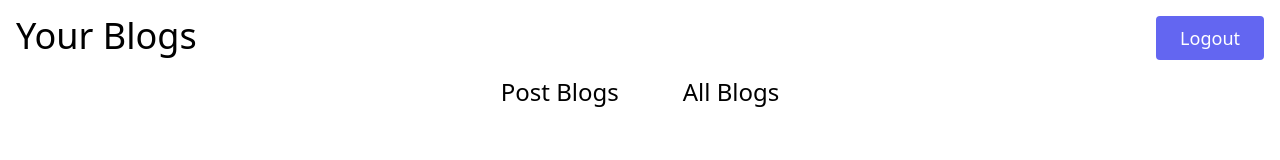
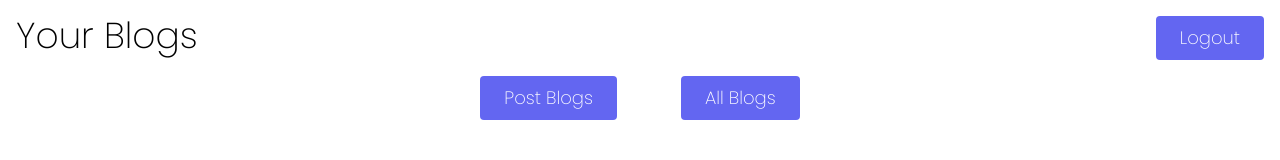
Before and after one commit to muhammadazeemkhan/Blog-App, a plain HTML site: page Blogs/currentUserBlog.html in a window 1280 px wide. Drawn offline with nearby package versions, Linux system fonts and the light colour scheme; some packages are replaced by stand-ins of ours; no server answers; a script that the page names is missing.

Commit message:
Font Updated

```diff
--- a/Blogs/currentUserBlog.html
+++ b/Blogs/currentUserBlog.html
@@ -6,8 +6,12 @@
     <meta name="viewport" content="width=device-width, initial-scale=1.0" />
     <title>Your Blogs</title>
     <script src="https://cdn.tailwindcss.com"></script>
+    <link
+      href="https://fonts.googleapis.com/css2?family=Kumbh+Sans:wght@100&family=Poppins:wght@100;200&family=Roboto:wght@100&family=Shadows+Into+Light&display=swap"
+      rel="stylesheet"
+    />
   </head>
-  <body>
+  <body class="font-[Poppins]">
     <div class="flex justify-between m-4">
       <h1 class="text-center text-2xl lg:text-4xl">Your Blogs</h1>
       <button
@@ -18,8 +22,16 @@
       </button>
     </div>
     <div class="flex justify-center gap-16">
-      <a class="text-2xl" href="../PostBlog/postBlog.html">Post Blogs</a>
-      <a class="text-2xl" href="./allBlogs.html">All Blogs</a>
+      <a
+        class="inline-flex text-white bg-indigo-500 border-0 py-2 px-6 focus:outline-none hover:bg-indigo-600 rounded text-lg"
+        href="../PostBlog/postBlog.html"
+        >Post Blogs</a
+      >
+      <a
+        class="inline-flex text-white bg-indigo-500 border-0 py-2 px-6 focus:outline-none hover:bg-indigo-600 rounded text-lg"
+        href="./allBlogs.html"
+        >All Blogs</a
+      >
     </div>
 
     <a
--- a/app.js
+++ b/app.js
@@ -280,7 +280,7 @@ const getAllPost = () => {
                     <span class="mt-1 text-gray-500 text-sm">${createdAt}</span>
                 </div>
                 <div class="md:flex-grow">
-                    <h2 class="text-2xl font-medium text-gray-900 title-font mb-2">${title}</h2>
+                    <h2 class="text-2xl font-bold text-gray-900 title-font mb-2">${title}</h2>
                     <p class="leading-relaxed">${blog}</p>
 
         </div>
```
Also changed, not shown: Auth/login.html (+6 -2 lines), Auth/signup.html (+5 -1 lines), Blogs/allBlogs.html (+5 -1 lines), PostBlog/postBlog.html (+5 -1 lines), index.html (+6 -2 lines).
